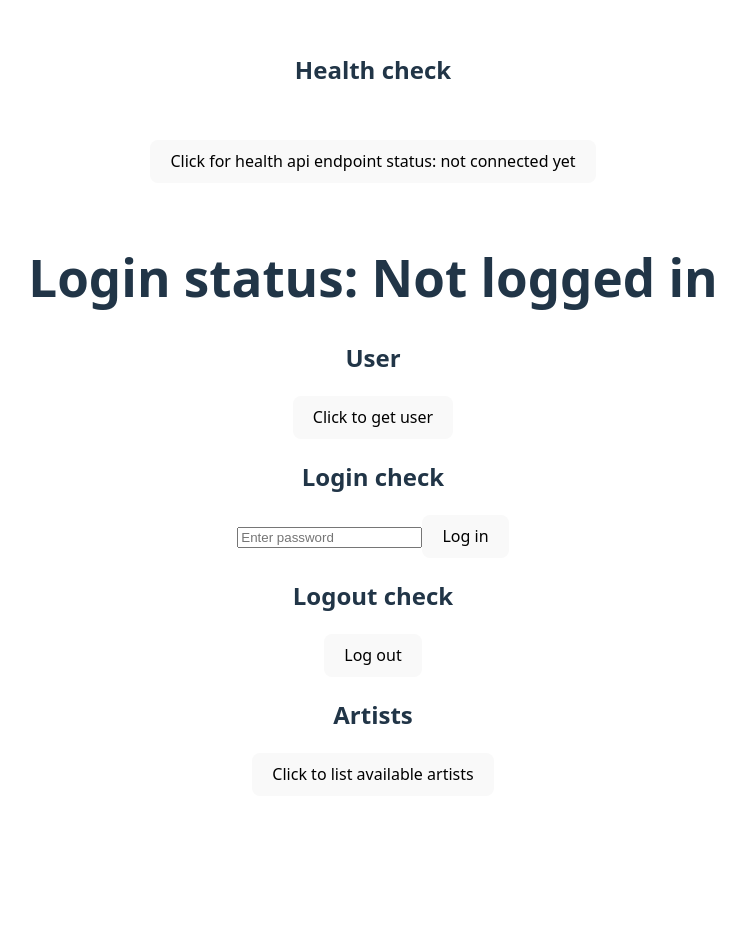
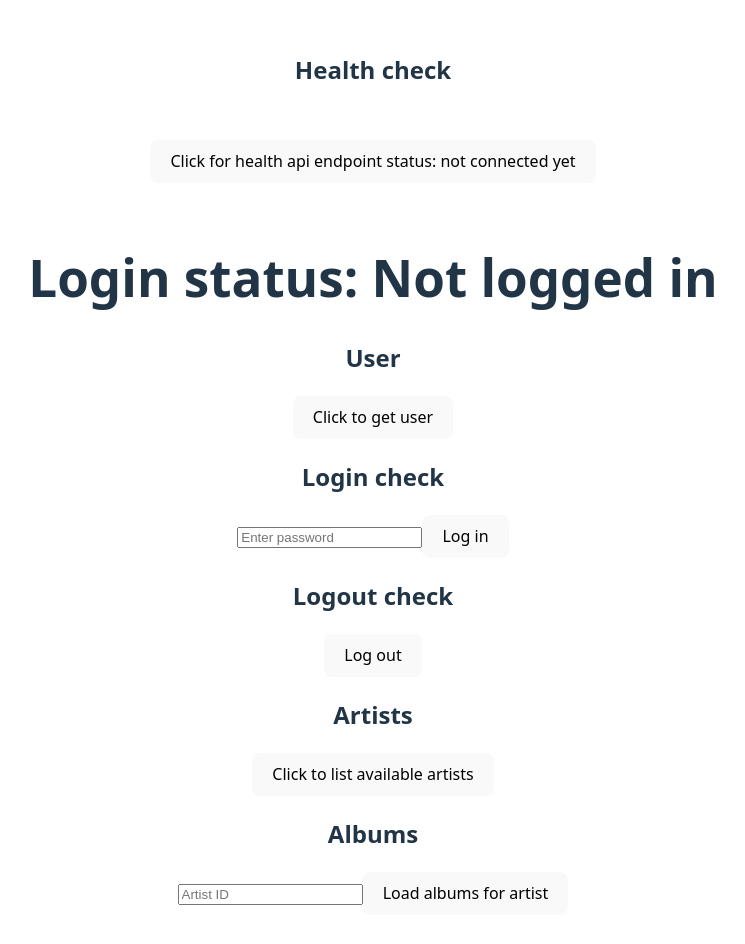
Before and after one commit to GopeshSingal/steel, a React (Vite) app in the folder web/: page / in a window 1280 px wide. Shown: the top 944 px of the page, without its empty margins (267-1012 px from the left). Before the commit the page ends 844 px from the top, so only its background shows below. Built offline with nearby package versions, Linux system fonts and the light colour scheme.

Commit message:
Add button to find albums using a given artist ID

```diff
--- a/web/src/App.tsx
+++ b/web/src/App.tsx
@@ -8,6 +8,9 @@ function App() {
     const [user, setUser] = useState('User')
     const [artists, setArtists] = useState<{ id: number; name: string}[]>([])
     const [artistsError, setArtistsError] = useState<string | null>(null)
+    const [albums, setAlbums] = useState<{ id: number; title: string; year: number }[]>([])
+    const [albumsError, setAlbumsError] = useState<string | null>(null)
+    const [selectedArtistId, setSelectedArtistId] = useState<number | null>(null)
 
     const handleLogin = async () => {
         setLogin('Logging in...')
@@ -42,7 +45,6 @@ function App() {
                     'Content-Type': 'application/json',
                 },
             })
-
             if (response.ok) {
                 setLogin('Successfully logged out.')
             } else {
@@ -103,6 +105,20 @@ function App() {
         }
     }
 
+    const handleLoadAlbums = async (artistId: number) => {
+        try {
+            const resp = await fetch(`/api/artists/${artistId}/albums`, { credentials: 'include' })
+            if (!resp.ok) {
+                setAlbumsError(`Failed: ${resp.status}`)
+                return
+            }
+            const data = await resp.json() as { albums: { id: number, title: string, year: number }[] }
+            setAlbums(data.albums)
+        } catch (err) {
+            console.error(err)
+            setAlbumsError('Network error')
+        }
+    }
 
   return (
     <>
@@ -145,6 +161,31 @@ function App() {
           <li key={artist.id}>{artist.name}</li>
         ))}
       </ul>
+      <h2> Albums </h2>
+      <input
+        type="number"
+        placeholder="Artist ID"
+        value={selectedArtistId ?? ''}
+        onChange={(e) => setSelectedArtistId(e.target.value ? Number(e.target.value) : null)}
+      />
+      <button
+        onClick={() => {
+          const id = Number(selectedArtistId)
+          if (!Number.isNaN(id) && id > 0) {
+            handleLoadAlbums(id)
+          } else {
+            setAlbumsError('Please enter a valid artist ID')
+          }
+        }}
+        >
+        Load albums for artist
+      </button>
+        {albumsError && <p style={{ color: 'red' }}>{albumsError}</p>}
+        <ul>
+        {albums.map((album) => (
+            <li key={album.id}>{album.title} ({album.year})</li>
+        ))}
+        </ul>
     </>
   )
 }
```
